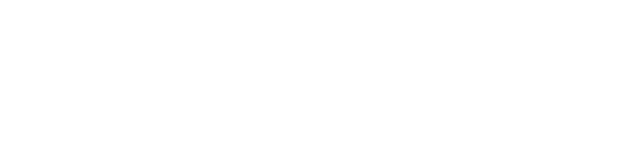
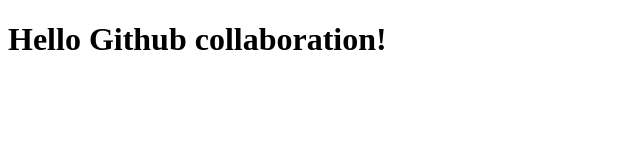
Before and after one commit to meguminnchi/test, a plain HTML site: page index.html in a window 1280 px wide. Shown: the whole page, without its empty margins (0-640 px from the left). Drawn offline with Linux system fonts and the light colour scheme.

Commit message:
Update index.html

```diff
--- a/index.html
+++ b/index.html
@@ -6,5 +6,6 @@
 </head>
 
 <body>
+  <h1>Hello Github collaboration!</h1>
 </body>
 </html>
```
